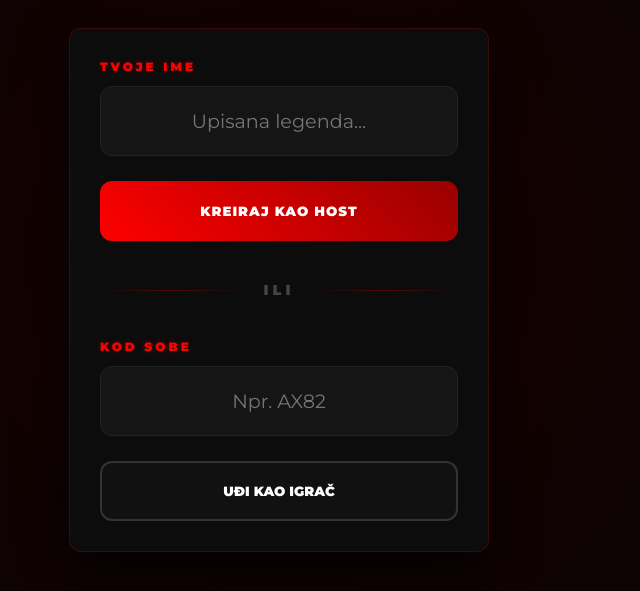
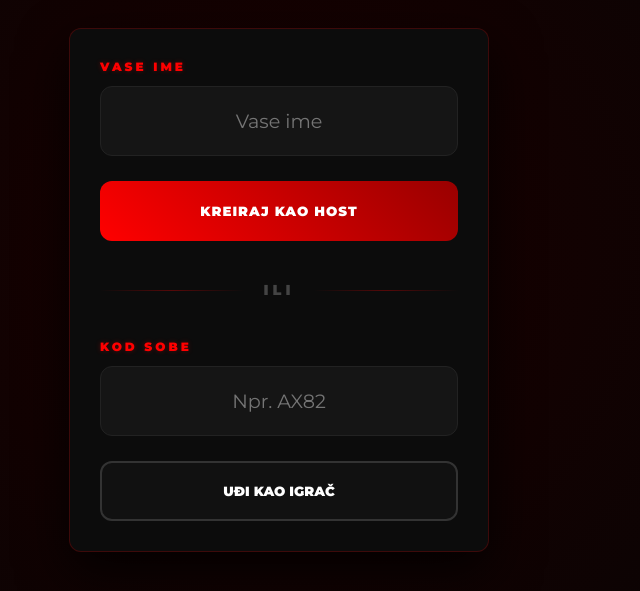
Before and after one commit to MafijaApp/MafijaApp, a website: page public/index.html in a window 1280 px wide. Shown: the part 179-770 px from the top of the page, without its empty margins (361-1001 px from the left). Drawn offline with nearby package versions, Linux system fonts and the light colour scheme; no server answers.

Commit message:
Update index.html

```diff
--- a/public/index.html
+++ b/public/index.html
@@ -18,8 +18,8 @@
         </div>
         <div class="main-card">
             <div class="field-wrapper">
-                <label class="styled-label">TVOJE IME</label>
-                <input type="text" id="playerName" placeholder="Upisana legenda...">
+                <label class="styled-label">VASE IME</label>
+                <input type="text" id="playerName" placeholder="Vase ime">
             </div>
             <button id="createBtn" class="primary-btn">KREIRAJ KAO HOST</button>
 
```
